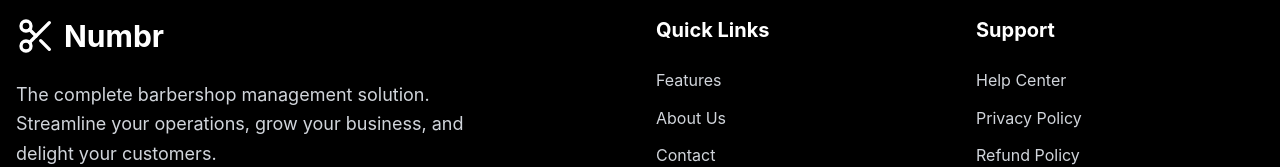
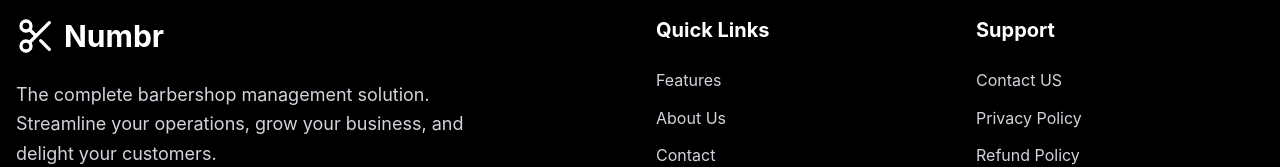
Before and after one commit to himanshuu932/Numbr-admin, a React (Create React App) app in the folder client/: page /login in a window 1280 px wide. Shown: the part 912-1079 px from the top of the page. Built offline with nearby package versions, Linux system fonts and the light colour scheme.

Commit message:
saved tnc and other

```diff
--- a/client/src/general/ContactUs.jsx
+++ b/client/src/general/ContactUs.jsx
@@ -122,7 +122,7 @@ export default function ContactUs() {
           <h1 className="text-4xl md:text-5xl font-bold text-gray-900 text-center">Contact us</h1>
 
           <div className="w-full max-w-md space-y-6">
-            {/* LinkedIn */}
+            {/* LinkedIn
             <div className="flex items-center w-full space-x-4">
               <div className="p-3 bg-gray-900 text-white rounded-lg flex items-center justify-center shadow-lg">
                 <Linkedin className="h-6 w-6" />
@@ -134,7 +134,7 @@ export default function ContactUs() {
                   className="w-full bg-transparent outline-none text-white text-lg placeholder-gray-300"
                 />
               </div>
-            </div>
+            </div> */}
 
             {/* Email */}
             <div className="flex items-center w-full space-x-4">
--- a/client/src/general/Footer.jsx
+++ b/client/src/general/Footer.jsx
@@ -55,7 +55,7 @@ export default function Footer() {
               <ul className="space-y-3">
                 <li>
                   <a href="/contact" className="text-gray-300 hover:text-white transition-colors">
-                    Help Center
+                    Contact US
                   </a>
                 </li>
                 <li   className="text-gray-300 hover:text-white transition-colors">
```
